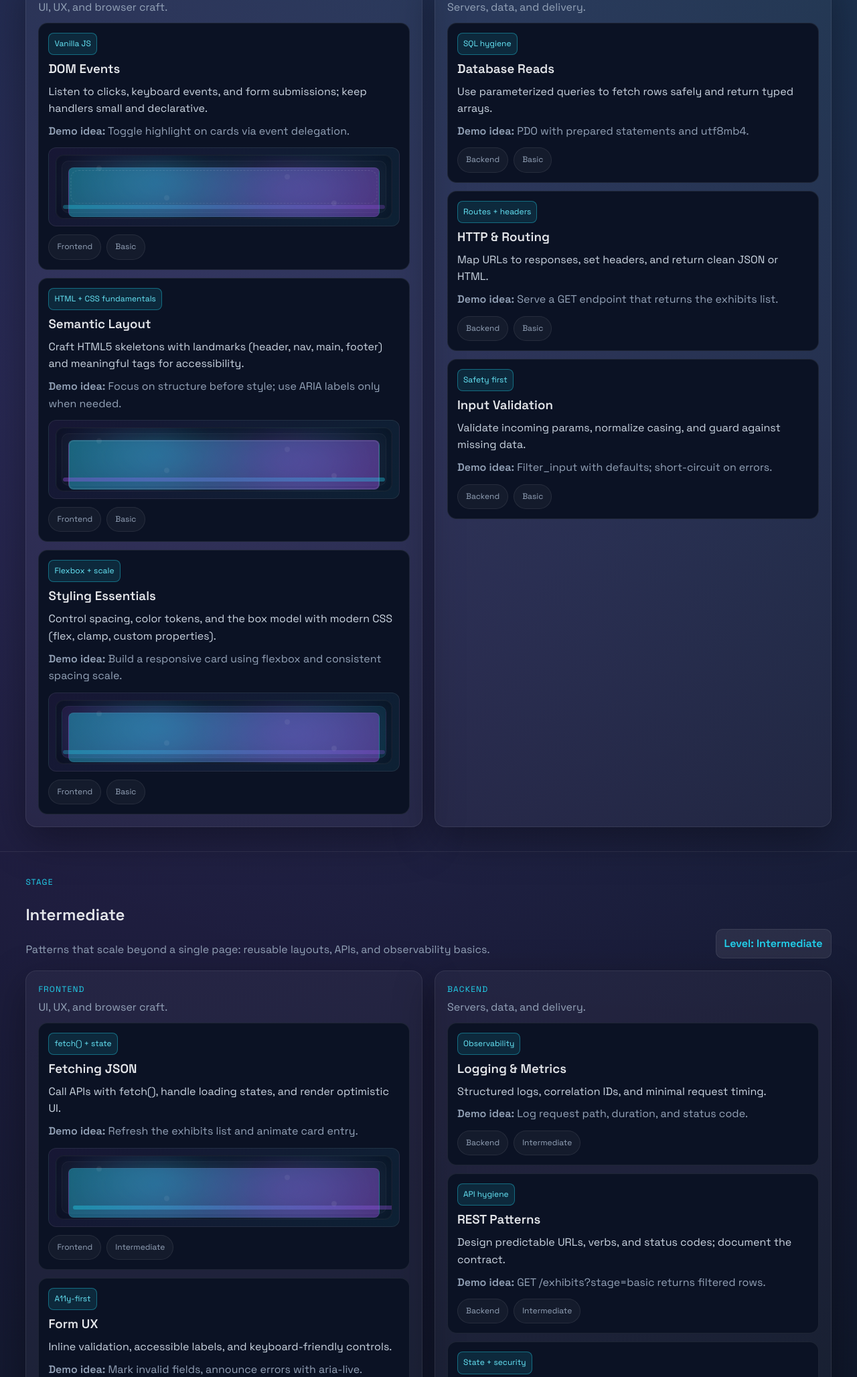
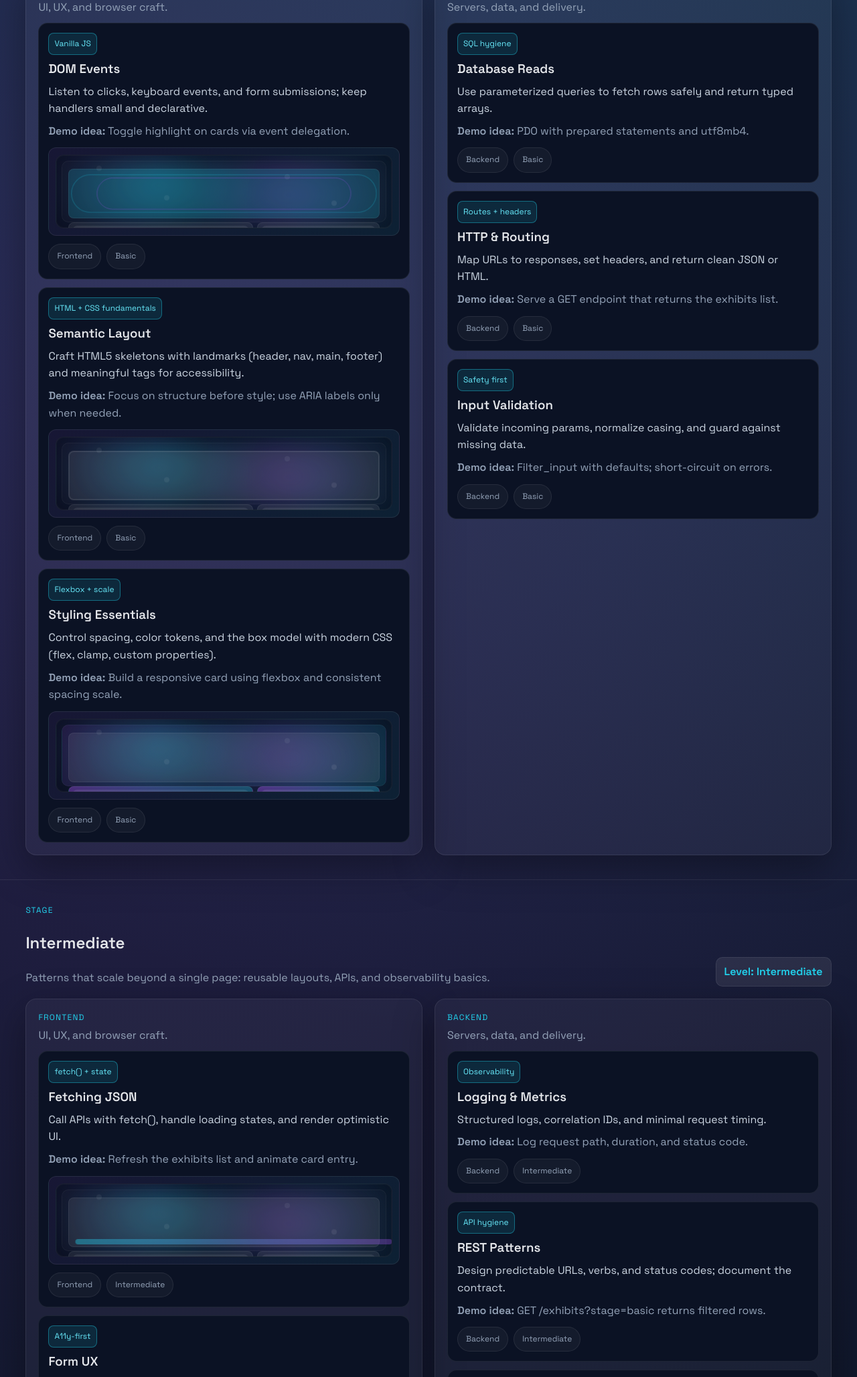
Before and after one commit to jesus-justin/Front-and-Backend-Tutorial-Project, a PHP site: page / in a window 1280 px wide. Shown: the part 748-2804 px from the top of the page at 67% size. Run offline with PHP 8.4, Linux system fonts and the light colour scheme; data comes from the database, SQL or seed files in the repository.

Commit message:
Refine frontend visuals to show UI examples

```diff
--- a/assets/css/style.css
+++ b/assets/css/style.css
@@ -272,7 +272,7 @@ a {
 
 .effect {
     position: relative;
-    height: 96px;
+    height: 110px;
     border-radius: 12px;
     overflow: hidden;
     background: radial-gradient(circle at 20% 20%, rgba(168, 85, 247, 0.08), transparent 40%),
@@ -301,10 +301,10 @@ a {
 
 .effect .layer.content {
     display: grid;
-    grid-template-columns: 2fr 1fr;
+    grid-template-columns: 1.2fr 0.8fr;
     grid-template-rows: repeat(3, 1fr);
     gap: 6px;
-    padding: 10px;
+    padding: 12px 10px;
 }
 
 .effect .ui {
@@ -316,11 +316,21 @@ a {
 
 .effect .ui.hero {
     grid-column: 1 / span 2;
-    height: 28px;
-    background: linear-gradient(120deg, rgba(34, 211, 238, 0.4), rgba(168, 85, 247, 0.4));
+    height: 32px;
+    background: rgba(255, 255, 255, 0.08);
+    display: grid;
+    place-items: center;
+    overflow: hidden;
 }
 
 .effect .ui.card { height: 18px; }
+.effect .ui.card::before {
+    content: '';
+    position: absolute;
+    inset: 4px 6px;
+    border-radius: 6px;
+    background: rgba(255, 255, 255, 0.08);
+}
 .effect .ui.card.a { grid-row: 2; grid-column: 1; }
 .effect .ui.card.b { grid-row: 2; grid-column: 2; }
 .effect .ui.card.c { grid-row: 3; grid-column: 1 / span 2; }
@@ -353,14 +363,7 @@ a {
 }
 
 .effect .beam {
-    position: absolute;
-    left: 10px;
-    right: 10px;
-    bottom: 14px;
-    height: 6px;
-    border-radius: 12px;
-    background: linear-gradient(90deg, rgba(34, 211, 238, 0.5), rgba(168, 85, 247, 0.4));
-    opacity: 0.6;
+    display: none;
 }
 
 /* Visuals keyed to exhibit themes (effect-driven) */
@@ -370,18 +373,27 @@ a {
 .visual-styling .layer.backdrop { background: linear-gradient(135deg, rgba(168, 85, 247, 0.12), rgba(34, 211, 238, 0.12)); }
 .visual-styling .ui.card { background: linear-gradient(120deg, rgba(168, 85, 247, 0.4), rgba(34, 211, 238, 0.3)); }
 
-.visual-ripple .layer.content::after {
+.visual-ripple .ui.hero {
+    background: rgba(34, 211, 238, 0.18);
+    position: relative;
+}
+.visual-ripple .ui.hero::before,
+.visual-ripple .ui.hero::after {
     content: '';
     position: absolute;
-    inset: 14px;
-    border-radius: 12px;
-    border: 1px dashed rgba(255, 255, 255, 0.2);
+    inset: 8px;
+    border-radius: 50px;
+    border: 1px solid rgba(34, 211, 238, 0.6);
     animation: ripple 2s infinite ease-out;
 }
+.visual-ripple .ui.hero::after {
+    animation-delay: 0.6s;
+    border-color: rgba(168, 85, 247, 0.6);
+}
 @keyframes ripple {
-    0% { opacity: 0.5; transform: scale(0.9); }
-    60% { opacity: 0.8; transform: scale(1.05); }
-    100% { opacity: 0.15; transform: scale(1.15); }
+    0% { opacity: 0.65; transform: scale(0.85); }
+    60% { opacity: 0.4; transform: scale(1.1); }
+    100% { opacity: 0.12; transform: scale(1.25); }
 }
 
 .visual-responsive .layer.content {
@@ -392,6 +404,14 @@ a {
 .visual-responsive .ui.card.c { height: 14px; }
 
 .visual-stream .beam {
+    display: block;
+    position: absolute;
+    left: 14px;
+    right: 14px;
+    bottom: 18px;
+    height: 8px;
+    border-radius: 12px;
+    background: linear-gradient(90deg, rgba(34, 211, 238, 0.5), rgba(168, 85, 247, 0.4));
     animation: sweep 2.6s linear infinite;
     opacity: 0.8;
 }
@@ -413,6 +433,16 @@ a {
 
 .visual-speed .effect { box-shadow: inset 0 0 0 1px rgba(34, 211, 238, 0.2); }
 .visual-speed .beam { box-shadow: 0 0 18px rgba(34, 211, 238, 0.35); animation: pulse-speed 1.4s ease-in-out infinite; }
+.visual-speed .beam {
+    display: block;
+    position: absolute;
+    left: 14px;
+    right: 14px;
+    bottom: 16px;
+    height: 8px;
+    border-radius: 12px;
+    background: linear-gradient(90deg, rgba(34, 211, 238, 0.6), rgba(168, 85, 247, 0.5));
+}
 .visual-speed .particles .p { animation-duration: 4s; }
 @keyframes pulse-speed {
     0% { opacity: 0.35; }
```
